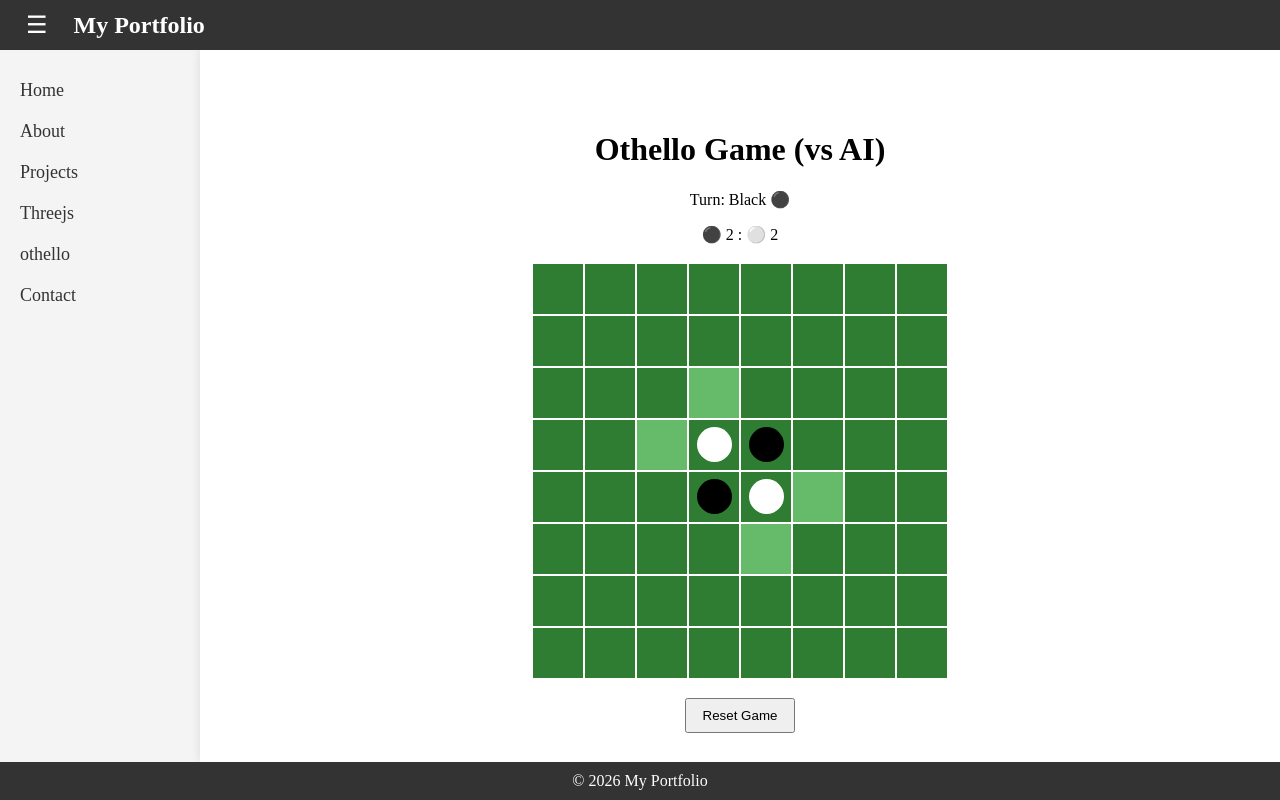
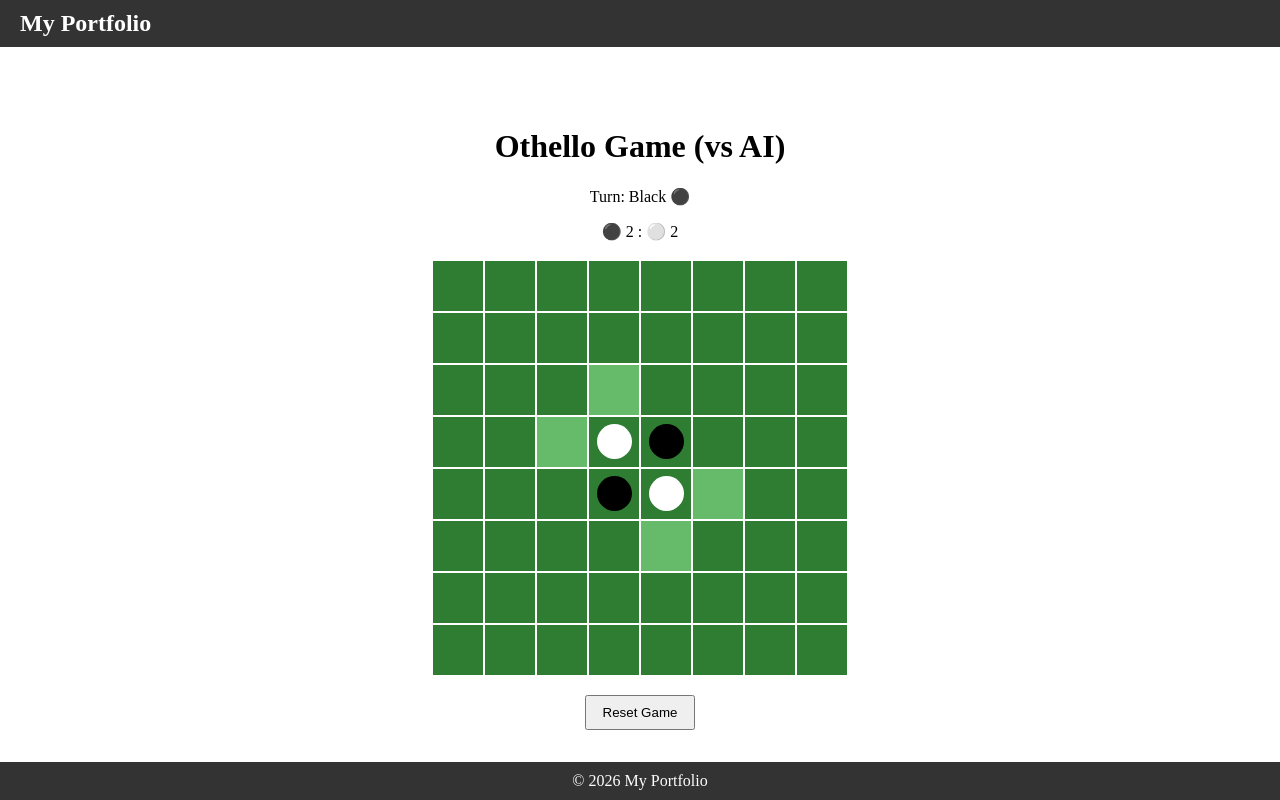
Before and after one commit to advis2/web-boilerplate, a Next.js app in the folder portfolio/: page /othello in a window 1280 px wide. Built offline with nearby package versions, Linux system fonts and the light colour scheme.

Commit message:
feat: 터치 이벤트 추가 등

```diff
--- a/portfolio/src/app/GlobalLayout.tsx
+++ b/portfolio/src/app/GlobalLayout.tsx
@@ -1,47 +1,84 @@
 "use client";
 
-import React, { ReactNode, useState } from "react";
+import React, { ReactNode, useState, useRef } from "react";
 import styled from "styled-components";
 import Link from "next/link";
 
-// GlobalLayout 컴포넌트 정의
 export const GlobalLayout: React.FC<{ children: ReactNode }> = ({
   children,
 }) => {
-  const [isSidebarVisible, setIsSidebarVisible] = useState<boolean>(true);
+  const [isSidebarVisible, setIsSidebarVisible] = useState<boolean>(false);
+  const touchStartX = useRef<number | null>(null);
+  const touchCurrentX = useRef<number>(0);
+
+  const handleTouchStart = (e: React.TouchEvent) => {
+    touchStartX.current = e.touches[0].clientX;
+  };
+
+  const handleTouchMove = (e: React.TouchEvent) => {
+    if (touchStartX.current !== null) {
+      touchCurrentX.current = e.touches[0].clientX;
+      const deltaX = touchCurrentX.current - touchStartX.current;
+
+      // 왼쪽 스와이프 (닫기)
+      if (isSidebarVisible && deltaX < -50) {
+        setIsSidebarVisible(false);
+        touchStartX.current = null;
+      }
+
+      // 오른쪽 스와이프 (열기)
+      if (!isSidebarVisible && deltaX > 50) {
+        setIsSidebarVisible(true);
+        touchStartX.current = null;
+      }
+    }
+  };
+
+  const handleTouchEnd = () => {
+    touchStartX.current = null;
+    touchCurrentX.current = 0;
+  };
 
   const toggleSidebar = () => {
     setIsSidebarVisible(!isSidebarVisible);
   };
 
   return (
-    <Container>
-      {/* 상단 앱 바 */}
+    <Container
+      onTouchStart={handleTouchStart}
+      onTouchMove={handleTouchMove}
+      onTouchEnd={handleTouchEnd}
+    >
       <AppBar>
         <ToggleButton onClick={toggleSidebar}>☰</ToggleButton>
         <Title>My Portfolio</Title>
       </AppBar>
 
-      {/* 메인 컨텐츠 영역 */}
       <MainContent>
-        {/* 왼쪽 사이드바 */}
-        {/* styled-components에서는 $로 시작하는 prop은 자동으로 DOM에 전달되지 않음. */}
-        <Sidebar $isVisible={isSidebarVisible}>
+        <SidebarOverlay
+          $isVisible={isSidebarVisible}
+          onClick={() => setIsSidebarVisible(false)}
+        />
+
+        <Sidebar
+          $isVisible={isSidebarVisible}
+          onTouchStart={handleTouchStart}
+          onTouchMove={handleTouchMove}
+          onTouchEnd={handleTouchEnd}
+        >
           <SidebarContent>
             <SidebarItem href="/">Home</SidebarItem>
             <SidebarItem href="/about">About</SidebarItem>
             <SidebarItem href="/projects">Projects</SidebarItem>
             <SidebarItem href="/threejs">Threejs</SidebarItem>
-            <SidebarItem href="/othello">othello</SidebarItem>
+            <SidebarItem href="/othello">Othello</SidebarItem>
             <SidebarItem href="/contact">Contact</SidebarItem>
           </SidebarContent>
         </Sidebar>
 
-        {/* 페이지 내용 (내부 페이지 전환 내용) */}
         <Content>{children}</Content>
       </MainContent>
 
-      {/* 하단 푸터 */}
       <Footer>© 2026 My Portfolio</Footer>
     </Container>
   );
@@ -49,11 +86,12 @@ export const GlobalLayout: React.FC<{ children: ReactNode }> = ({
 
 export default GlobalLayout;
 
-// Styled Components
+// ================= Styled Components =================
+
 const Container = styled.div`
   display: flex;
   flex-direction: column;
-  height: 100vh;   /* ✅ 화면 전체 */
+  height: 100vh;
 `;
 
 const AppBar = styled.header`
@@ -62,6 +100,9 @@ const AppBar = styled.header`
   display: flex;
   align-items: center;
   padding: 10px 20px;
+  position: sticky;
+  top: 0;
+  z-index: 1100;
 `;
 
 const ToggleButton = styled.button`
@@ -71,6 +112,10 @@ const ToggleButton = styled.button`
   font-size: 24px;
   margin-right: 20px;
   cursor: pointer;
+
+  @media (min-width: 769px) {
+    display: none;
+  }
 `;
 
 const Title = styled.h1`
@@ -82,15 +127,37 @@ const MainContent = styled.main`
   flex: 1;
   display: flex;
   min-height: 0;
-  overflow: hidden;
+  overflow: auto;
+  position: relative;
 `;
 
-// Sidebar 컴포넌트에 `isVisible`을 스타일링에만 사용
+const SidebarOverlay = styled.div<{ $isVisible: boolean }>`
+  display: none;
+  @media (max-width: 768px) {
+    display: ${(p) => (p.$isVisible ? "block" : "none")};
+    position: fixed;
+    inset: 0;
+    background: rgba(0, 0, 0, 0.3);
+    z-index: 900;
+  }
+`;
+
 const Sidebar = styled.aside<{ $isVisible: boolean }>`
   flex: 0 0 ${(p) => (p.$isVisible ? "200px" : "0px")};
   transition: flex-basis 0.3s ease;
   overflow: hidden;
   background: #f4f4f4;
+
+  @media (max-width: 768px) {
+    position: fixed;
+    top: 0;
+    left: 0;
+    height: 100vh;
+    width: 200px;
+    transform: ${(p) => (p.$isVisible ? "translateX(0)" : "translateX(-100%)")};
+    transition: transform 0.3s ease;
+    z-index: 1000;
+  }
 `;
 
 const SidebarContent = styled.div`
@@ -111,11 +178,15 @@ const SidebarItem = styled(Link)`
 
 const Content = styled.div`
   flex: 1;
-  min-width: 0;   /* 🔥 이거 중요 */
+  min-width: 0;
   padding: 20px;
-  overflow: hidden;
+  overflow: auto;
   background-color: #fff;
-  box-shadow: 0px 0px 10px rgba(0, 0, 0, 0.1);0
+  box-shadow: 0px 0px 10px rgba(0, 0, 0, 0.1);
+
+  @media (max-width: 768px) {
+    padding: 15px;
+  }
 `;
 
 const Footer = styled.footer`
```
